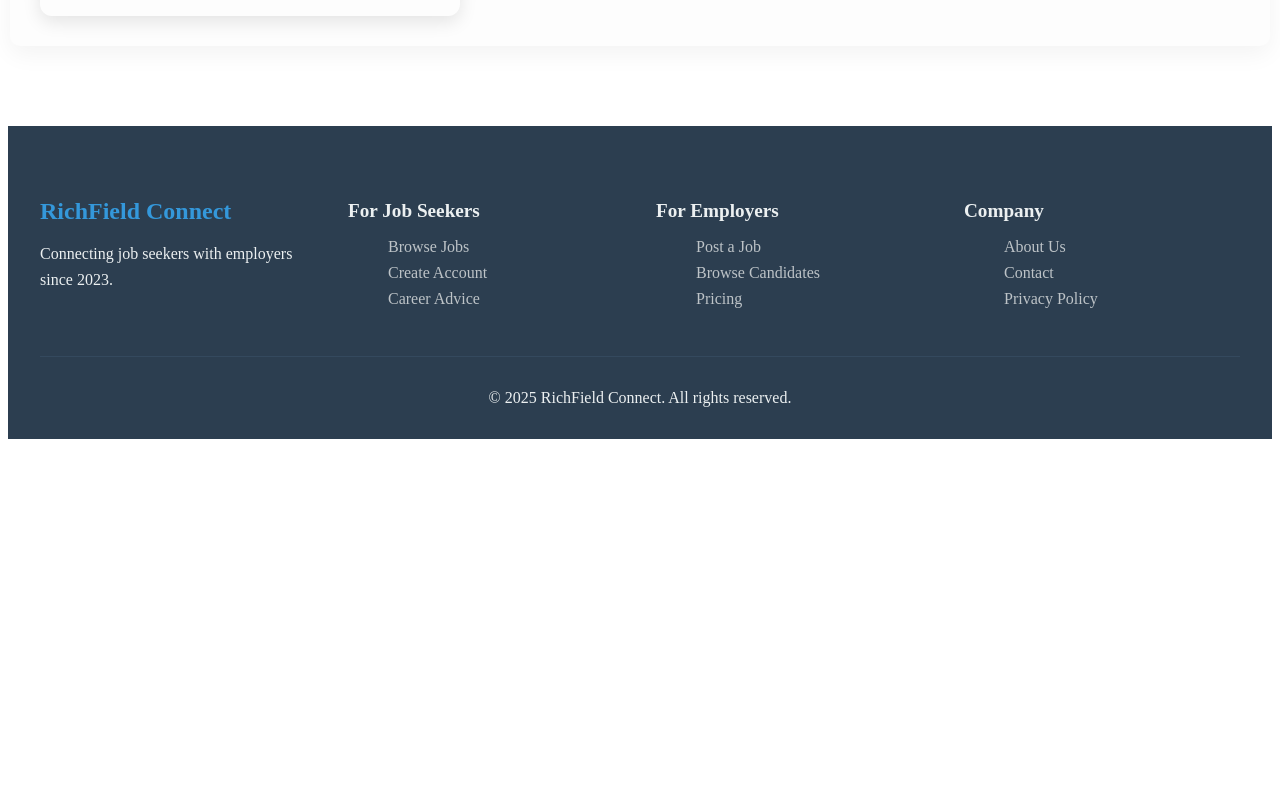
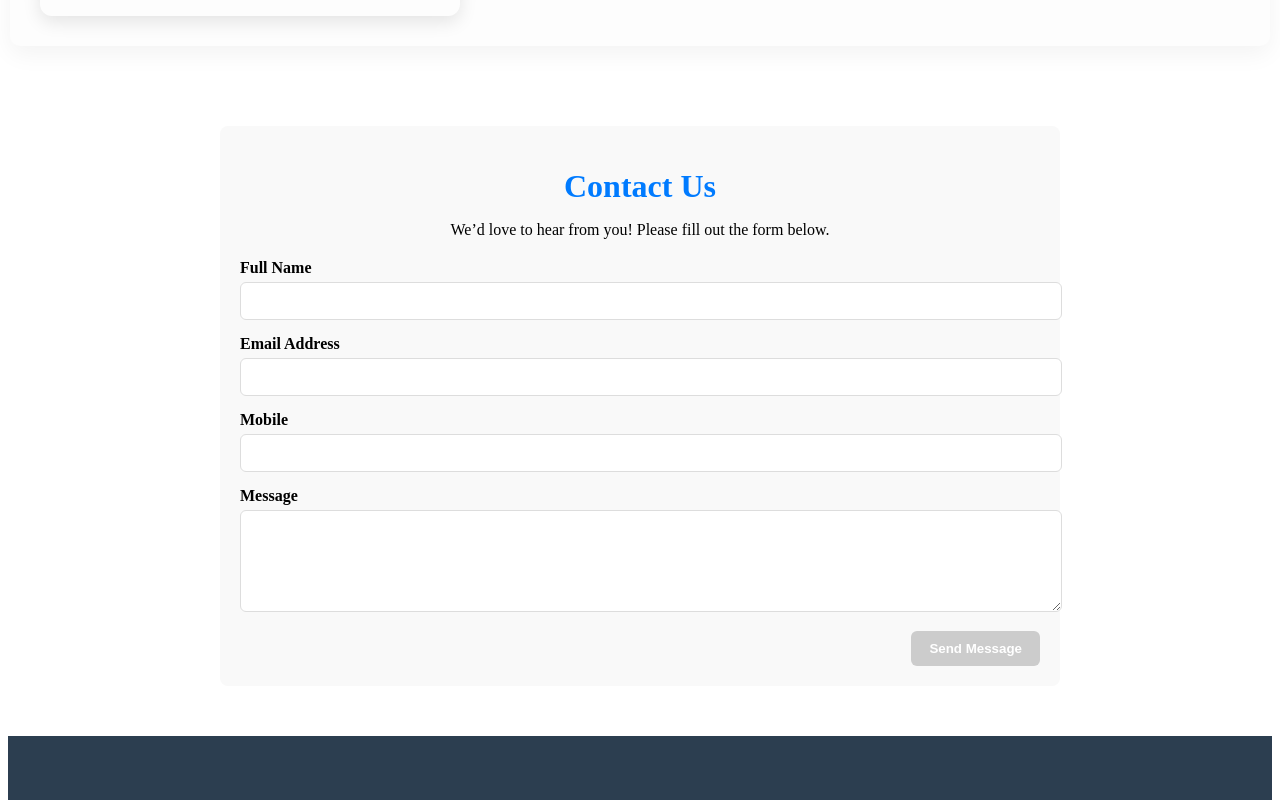
Before and after one commit to enohenohmanyoh/moson-careers-24, an Angular app in the folder prop-app/: page /about in a window 1280 px wide. Shown: the part 640-1440 px from the top of the page. Before the commit the page ends 1087 px from the top, so only its background shows below. Built offline with nearby package versions, Linux system fonts and the light colour scheme.

Commit message:
added about and contact form

```diff
--- a/prop-app/src/app/layout/footer/footer.component.html
+++ b/prop-app/src/app/layout/footer/footer.component.html
@@ -3,7 +3,7 @@
     <div class="footer-content">
       <div class="footer-section">
         <h3>RichField Connect</h3>
-        <p>Connecting job seekers with employers since 2023.</p>
+        <p>Connecting job seekers with employers since 2025.</p>
       </div>
 
       <div class="footer-section">
@@ -28,7 +28,7 @@
         <h4>Company</h4>
         <ul>
           <li><a href="about">About Us</a></li>
-          <li><a href="#">Contact</a></li>
+          <li><a href="about">Contact</a></li>
           <li><a href="#">Privacy Policy</a></li>
         </ul>
       </div>
--- a/prop-app/src/app/layout/header/header.component.html
+++ b/prop-app/src/app/layout/header/header.component.html
@@ -14,6 +14,7 @@
         <a routerLink="/employer" routerLinkActive="active">Employers</a>
         <a routerLink="/candidate" routerLinkActive="active">Candidates</a>
         <a routerLink="/courses" routerLinkActive="active">Courses</a>
+        <a routerLink="/about" routerLinkActive="active">About</a>
       </ul>
     </nav>
 
@@ -29,93 +30,3 @@
     </button>
   </div>
 </header>
-
-
-<!--
-
-<header class="main-header">
-  <div class="container header-inner">
-    <div class="logo">
-      <a routerLink="/">
-        <img src="assets/images/logo.jpg" alt="Your Logo">
-      </a>
-    </div>
-    <nav class="navbar">
-      <ul class="nav-links">
-        <li><a routerLink="" routerLinkActive="active">HOME</a></li>
-
-<li class="dropdown">
-          <a class="drop-btn">BUY</a>
-          <ul class="dropdown-menu">
-            <li><a href="#">RESIDENTIAL TO SALE</a></li>
-            <li><a href="#">COMMERCIAL FOR SALE</a></li>
-            <li><a href="#">VACANT LAND</a></li>
-
-          </ul>
-        </li>
-
-        <li class="dropdown">
-          <a class="drop-btn">SELL</a>
-          <ul class="dropdown-menu">
-            <li><a href="/list">LIST YOUR PROPERTY</a></li>
-            <li><a href="#">GLOBAL REAL ESTATE</a></li>
-          </ul>
-        </li>
-
-
-        <li class="dropdown">
-          <a class="drop-btn">RENT</a>
-          <ul class="dropdown-menu">
-            <li><a href="#">RESIDENTIAL TO LET</a></li>
-            <li><a href="#">COMMECIAL TO LET</a></li>
-            <li><a href="#">INDUSTRIAL TO LET</a></li>
-            <li><a href="#">RETAIL TO LET</a></li>
-            <li><a href="#">STUDENT ACCOMMONDATION</a></li>
-            <li><a href="#">RENTAL MANAGEMENT</a></li>
-          </ul>
-        </li>
-
-
-         <li><a routerLink="favourites" routerLinkActive="active">MY FAVOURITES</a></li>
-
-
-<li class="dropdown">
-          <a class="drop-btn">NEWS</a>
-          <ul class="dropdown-menu">
-            <li><a href="#">LATEST NEWS</a></li>
-            <li><a href="#">EMAIL NEWS LETTER</a></li>
-          </ul>
-        </li>
-
-        <li><a routerLink="/contact" routerLinkActive="active">APPRAISALS</a></li>
-
-<li class="dropdown">
-          <a class="drop-btn">ABOUTS US</a>
-          <ul class="dropdown-menu">
-            <li><a href="#">COMPANY PROFILE</a></li>
-            <li><a href="#">CARRERS AND FRANCHISES</a></li>
-            <li><a href="#">AREA PFOFILES</a></li>
-            <li><a href="#">USERFUL LINKS</a></li>
-          </ul>
-        </li>
-
-
-<li class="dropdown">
-          <a class="drop-btn">CONTACT</a>
-          <ul class="dropdown-menu">
-            <li><a href="#"></a></li>
-            <li><a href="#">CONTACT US</a></li>
-            <li><a href="#">AGENT SEARCH</a></li>
-          </ul>
-        </li>
-
-
-      </ul>
-    </nav>
-
-    <div class="header-tools">
-      <a href="#" class="icon">🔍</a>
-    </div>
-  </div>
-</header>
--->
--- a/prop-app/src/app/pages/about/about.component.css
+++ b/prop-app/src/app/pages/about/about.component.css
@@ -72,3 +72,60 @@
   color: #007bff;
   font-weight: bold;
 }
+
+
+
+.contact-container {
+  max-width: 800px;
+  margin: 50px auto;
+  padding: 20px;
+  background: #f9f9f9;
+  border-radius: 8px;
+}
+
+.contact-container h1 {
+  text-align: center;
+  color: #007bff;
+  margin-bottom: 10px;
+}
+
+.contact-container p {
+  text-align: center;
+  margin-bottom: 20px;
+}
+
+.form-group {
+  margin-bottom: 15px;
+}
+
+label {
+  font-weight: 600;
+  display: block;
+  margin-bottom: 5px;
+}
+
+input, textarea {
+  width: 100%;
+  padding: 10px;
+  border: 1px solid #ddd;
+  border-radius: 6px;
+  font-size: 14px;
+}
+
+.form-actions {
+  text-align: right;
+}
+
+button {
+  background: #007bff;
+  color: white;
+  padding: 10px 18px;
+  border: none;
+  border-radius: 6px;
+  cursor: pointer;
+  font-weight: 600;
+}
+
+button:disabled {
+  background: #ccc;
+}
--- a/prop-app/src/app/pages/about/about.component.html
+++ b/prop-app/src/app/pages/about/about.component.html
@@ -20,3 +20,35 @@
     </div>
   </div>
 </div>
+
+
+<div class="contact-container" id="contact">
+  <h1>Contact Us</h1>
+  <p>We’d love to hear from you! Please fill out the form below.</p>
+
+  <form (ngSubmit)="onSubmit()" #contactForm="ngForm">
+    <div class="form-group">
+      <label for="name">Full Name</label>
+      <input type="text" id="fullName" name="fullName" required [(ngModel)]="contactData.fullName">
+    </div>
+
+    <div class="form-group">
+      <label for="email">Email Address</label>
+      <input type="email" id="email" name="email" required [(ngModel)]="contactData.email" >
+    </div>
+
+    <div class="form-group">
+      <label for="phone">Mobile</label>
+      <input type="text" id="phone" name="phone" required [(ngModel)]="contactData.phone" >
+    </div>
+
+    <div class="form-group">
+      <label for="message">Message</label>
+      <textarea id="message" name="message" rows="5" required [(ngModel)]="contactData.message"></textarea>
+    </div>
+
+    <div class="form-actions">
+      <button type="submit" [disabled]="!contactForm.form.valid" class="btn btn-primary">Send Message</button>
+    </div>
+  </form>
+</div>
--- a/prop-app/src/app/pages/about/about.component.ts
+++ b/prop-app/src/app/pages/about/about.component.ts
@@ -1,12 +1,54 @@
-import { Component } from '@angular/core';
+import {Component} from '@angular/core';
+import {SweetAlertMessage} from "../../services/sweet.alert";
+import {CommonModule} from "@angular/common";
+import {FormsModule} from "@angular/forms";
+import {HttpClientModule} from "@angular/common/http";
+import {ContactService} from "../../services/contact.service";
 
 @Component({
   selector: 'app-about',
   standalone: true,
-  imports: [],
+  providers: [SweetAlertMessage, ContactService],
+  imports: [CommonModule, FormsModule, HttpClientModule],
   templateUrl: './about.component.html',
   styleUrl: './about.component.css'
 })
 export class AboutComponent {
 
+  contactData = {
+    fullName: '',
+    email: '',
+    phone: '',
+    message: ''
+  };
+
+
+  constructor(private contactService: ContactService, private sweetAlertMessage: SweetAlertMessage) {
+  }
+
+  isValidEmail(email: string): boolean {
+    const emailRegex = /^[^\s@]+@[^\s@]+\.[^\s@]+$/;
+    return emailRegex.test(email);
+  }
+
+  onSubmit() {
+
+    if (this.isValidEmail(this.contactData.email)) {
+      this.contactService.sendMail(this.contactData).subscribe(response => {
+        this.sweetAlertMessage.bannerMessage('Email sent successful', 'success')
+        this.contactData = {
+          fullName: '',
+          email: '',
+          phone: '',
+          message: ''
+        };
+      }, error => {
+        const errorMessage = error?.error?.error;
+        this.sweetAlertMessage.bannerMessage(errorMessage, 'warning')
+      });
+    } else {
+      this.sweetAlertMessage.bannerMessage('Invalid Email', 'warning')
+    }
+
+  }
 }
--- /dev/null
+++ b/prop-app/src/app/services/contact.service.ts
@@ -0,0 +1,20 @@
+import {Injectable} from "@angular/core";
+import {HttpClient} from "@angular/common/http";
+import {Observable} from "rxjs";
+
+
+@Injectable({providedIn: 'root'})
+export class ContactService {
+
+  private apiUrl = 'http://localhost:8080/api/mail';
+
+
+  constructor(private http: HttpClient) {
+  }
+
+  sendMail(mail: any) {
+    return this.http.post(`${this.apiUrl}`, mail)
+  }
+
+
+}
```
